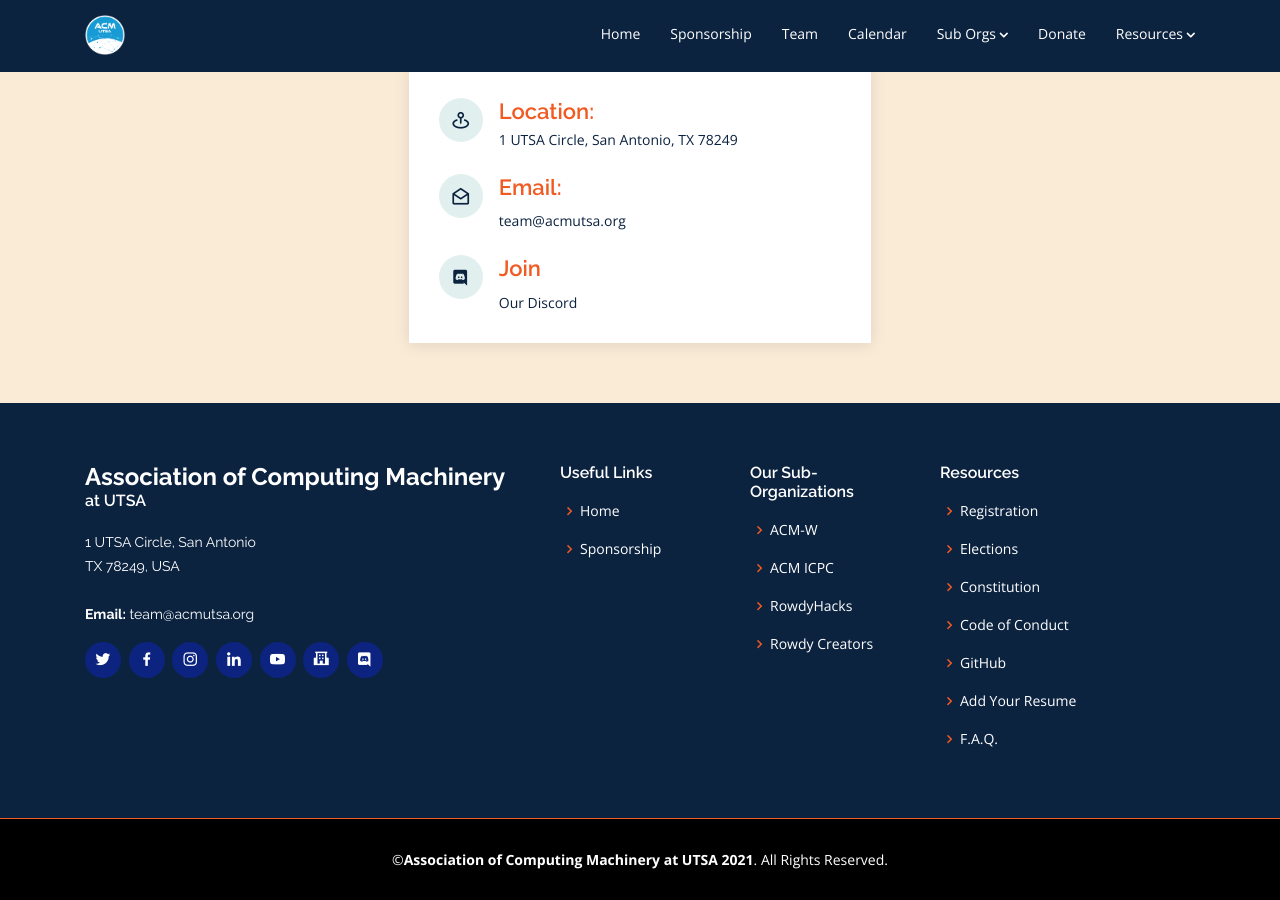
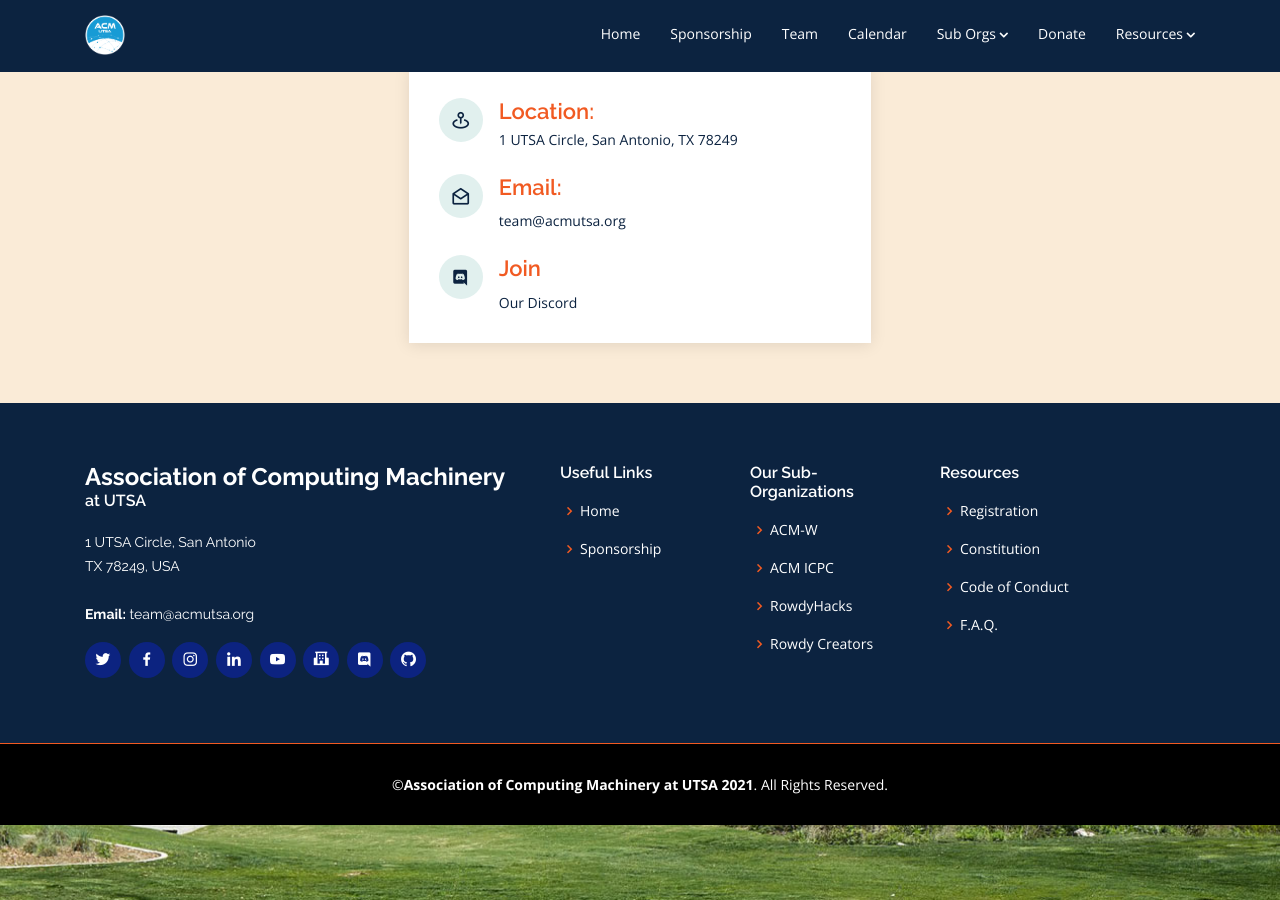
Before and after one commit to acmutsa/acmutsa.github.io, a Jekyll site: the page built from index.html, in a window 1280 px wide and 900 px high, scrolled down 4743 px. Built offline with Jekyll 4.4.1, drawn with Linux system fonts in a browser that asks for light colours; nearby versions of some CDN libraries; the list of posts is cut into pages by our own code.

Commit message:
Updated links on several pages

```diff
--- a/_includes/acmw_content.html
+++ b/_includes/acmw_content.html
@@ -19,7 +19,8 @@
                             <p>Our meetings are listed on our calendar</p>
                         </div>
                         <div class="icon-box">
-                            <a href="https://discord.gg/qfckfeQ" target="_blank"><i class="bx bxl-discord"></i></a>
+                            <!-- Need to update link to new discord -->
+                            <a href="https://discord.gg/qfckfeQ"><i class="bx bxl-discord"></i></a>
                             <h4>Join</h4>
                             <p>Our Discord</p>
                         </div>
@@ -35,9 +36,6 @@
             <div class="col-xl-6 col-lg-7" data-aos="fade-left">
                 <img src="../assets/img/logos/480_acm_w_logo.png" alt="acm-w logo" class="img-fluid"></a>
             </div>
-<!--            <div class="col-xl-6 col-lg-7" data-aos="fade-left">-->
-<!--                <div class="powr-social-feed" id="6fad895e_1589171852"></div><script src="https://www.powr.io/powr.js?platform=embed"></script>-->
-<!--            </div>-->
         </div>
     </div>
 </section>
--- a/_includes/footer.html
+++ b/_includes/footer.html
@@ -21,32 +21,28 @@
         <div class="col-lg-2 col-md-2 footer-links d-none d-md-block">
           <h4>Useful Links</h4>
           <ul>
-            <li><i class="bx bx-chevron-right"></i> <a href="{{ site.baseurl }}/" class="scrollto">Home</a></li>
-<!--            <li><i class="bx bx-chevron-right"></i> <a href="/acmutsa.github.io/index.html#about" class="scrollto">About</a></li>-->
-            <li><i class="bx bx-chevron-right"></i> <a href="{{ site.baseurl }}{% link sponsorship.html %}" class="scrollto">Sponsorship</a></li>
+            <li><i class="bx bx-chevron-right"></i><a href="{{ site.baseurl }}/" class="scrollto">Home</a></li>
+            <li><i class="bx bx-chevron-right"></i><a href="{{ site.baseurl }}{% link sponsorship.html %}" class="scrollto">Sponsorship</a></li>
           </ul>
         </div>
 
         <div class="col-lg-2 col-md-2 footer-links d-none d-md-block">
           <h4>Our Sub-Organizations</h4>
           <ul>
-            <li><i class="bx bx-chevron-right"></i> <a href="{{ site.baseurl }}/{% link acmw.html %}">ACM-W</a></li>
-            <li><i class="bx bx-chevron-right"></i> <a href="{{ site.baseurl }}{% link icpc.html %}">ACM ICPC</a></li>
-            <li><i class="bx bx-chevron-right"></i> <a href="{{ site.baseurl }}{% link rowdyhacks.html %}">RowdyHacks</a></li>
-            <li><i class="bx bx-chevron-right"></i> <a href="{{ site.baseurl }}{% link rowdy_creators.html %}">Rowdy Creators</a></li>
+            <li><i class="bx bx-chevron-right"></i><a href="{{ site.baseurl }}/{% link acmw.html %}">ACM-W</a></li>
+            <li><i class="bx bx-chevron-right"></i><a href="{{ site.baseurl }}{% link icpc.html %}">ACM ICPC</a></li>
+            <li><i class="bx bx-chevron-right"></i><a href="{{ site.baseurl }}{% link rowdyhacks.html %}">RowdyHacks</a></li>
+            <li><i class="bx bx-chevron-right"></i><a href="{{ site.baseurl }}{% link rowdy_creators.html %}">Rowdy Creators</a></li>
           </ul>
         </div>
 
         <div class="col-lg-2 col-md-2 footer-links d-none d-md-block">
           <h4>Resources</h4>
           <ul>
-            <li><i class="bx bx-chevron-right"></i> <a href="https://vhgrjscrai0.typeform.com/to/YOMNfXRc">Registration</a></li>
-            <li><i class="bx bx-chevron-right"></i> <a href="">Elections</a></li>
-            <li><i class="bx bx-chevron-right"></i> <a href="">Constitution</a></li>
-            <li><i class="bx bx-chevron-right"></i> <a href="">Code of Conduct</a></li>
-            <li><i class="bx bx-chevron-right"></i> <a href="https://github.com/UTSA-ACM">GitHub</a></li>
-            <li><i class="bx bx-chevron-right"></i> <a href="">Add Your Resume</a></li>
-            <li><i class="bx bx-chevron-right"></i> <a href="">F.A.Q.</a></li>
+            <li><i class="bx bx-chevron-right"></i><a href="https://vhgrjscrai0.typeform.com/to/YOMNfXRc">Registration</a></li>
+            <li><i class="bx bx-chevron-right"></i><a href="https://drive.google.com/file/d/1IaRj6Nl2F467vu9xBJajbMHbHri4ymUo/view?usp=sharing">Constitution</a></li>
+            <li><i class="bx bx-chevron-right"></i><a href="">Code of Conduct</a></li>
+            <li><i class="bx bx-chevron-right"></i><a href="">F.A.Q.</a></li>
           </ul>
         </div>
       </div>
--- a/_includes/navbar.html
+++ b/_includes/navbar.html
@@ -28,11 +27,10 @@
         <li class="drop-down"><a href="">Resources</a>
           <ul>
             <li><a href="https://vhgrjscrai0.typeform.com/to/YOMNfXRc">Register</a></li>
-            <li><a href="">Elections</a></li>
-            <li><a href="">Constitution</a></li>
+            <li><a href="">Add your Resume</a></li>
+            <li><a href="https://drive.google.com/file/d/1IaRj6Nl2F467vu9xBJajbMHbHri4ymUo/view?usp=sharing">Constitution</a></li>
             <li><a href="">Code of Conduct</a></li>
-            <li><a href="https://github.com/UTSA-ACM">GitHub</a></li>
-            <li><a href="">Add your Resume</a></li>
+            <li><a href="https://elections.acmutsa.org">Elections</a></li>
             <li><a href="">F.A.Q.</a></li>
           </ul>
         </li>
--- a/_includes/rowdy_creators_content.html
+++ b/_includes/rowdy_creators_content.html
@@ -28,7 +28,7 @@
                             <p>Our meetings are listed on our calendar</p>
                         </div>
                         <div class="icon-box">
-                            <a href="https://discord.gg/gvqbjZU" target="_blank"><i class="bx bxl-discord"></i></a>
+                            <a href="https://discord.gg/gvqbjZU"><i class="bx bxl-discord"></i></a>
                             <h4>Join</h4>
                             <p>Our Discord</p>
                         </div>
--- a/_includes/social_links.html
+++ b/_includes/social_links.html
@@ -1,7 +1,8 @@
-<a href="https://twitter.com/acm_utsa" class="twitter" target="_blank"><i class="bx bxl-twitter"></i></a>
-<a href="https://www.facebook.com/acmutsa/" class="facebook" target="_blank"><i class="bx bxl-facebook"></i></a>
-<a href="https://www.instagram.com/acm_utsa/" class="instagram" target="_blank"><i class="bx bxl-instagram"></i></a>
-<a href="https://www.linkedin.com/company/acmutsa/" class="linkedin" target="_blank"><i class="bx bxl-linkedin"></i></a>
-<a href="https://www.youtube.com/ACMUTSA" target="_blank"><i class='bx bxl-youtube'></i></a>
-<a href="https://utsa.campuslabs.com/engage/organization/acm" target="_blank"><i class='bx bxs-school'></i></a>
-<a href="https://discord.acmutsa.org" target="_blank"><i class='bx bxl-discord'></i></a>
+<a href="https://twitter.com/acm_utsa" class="twitter"><i class="bx bxl-twitter"></i></a>
+<a href="https://www.facebook.com/acmutsa/" class="facebook"><i class="bx bxl-facebook"></i></a>
+<a href="https://www.instagram.com/acm_utsa/" class="instagram"><i class="bx bxl-instagram"></i></a>
+<a href="https://www.linkedin.com/company/acmutsa/" class="linkedin"><i class="bx bxl-linkedin"></i></a>
+<a href="https://www.youtube.com/ACMUTSA"><i class='bx bxl-youtube'></i></a>
+<a href="https://utsa.campuslabs.com/engage/organization/acm"><i class='bx bxs-school'></i></a>
+<a href="https://discord.acmutsa.org"><i class='bx bxl-discord'></i></a>
+<a href="https://github.com/ACM-UTSA"><i class='bx bxl-github'></i></a>
```
Also changed, not shown: other parts of _includes/navbar.html (+0 -1 lines), 8 other files.
